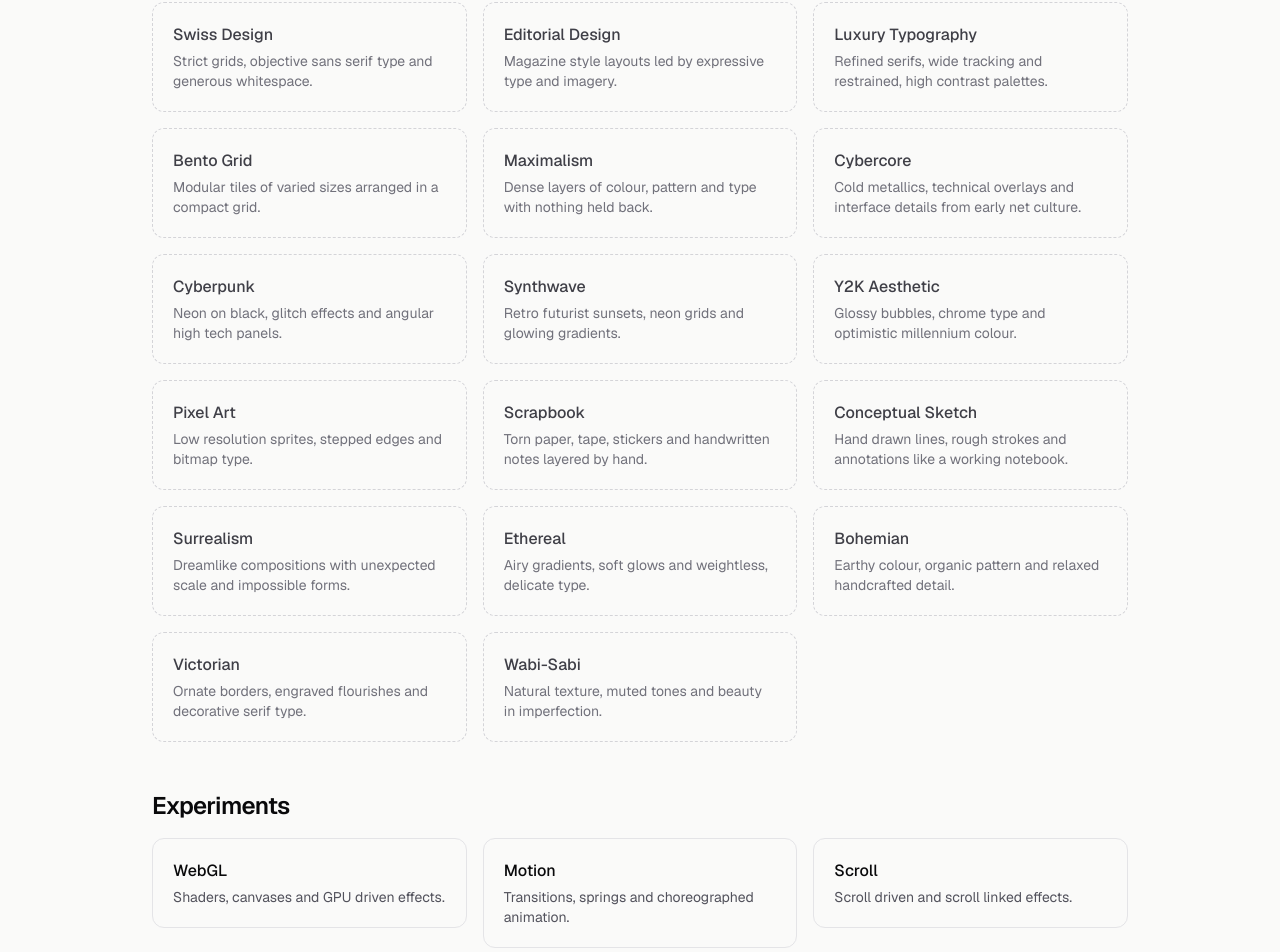
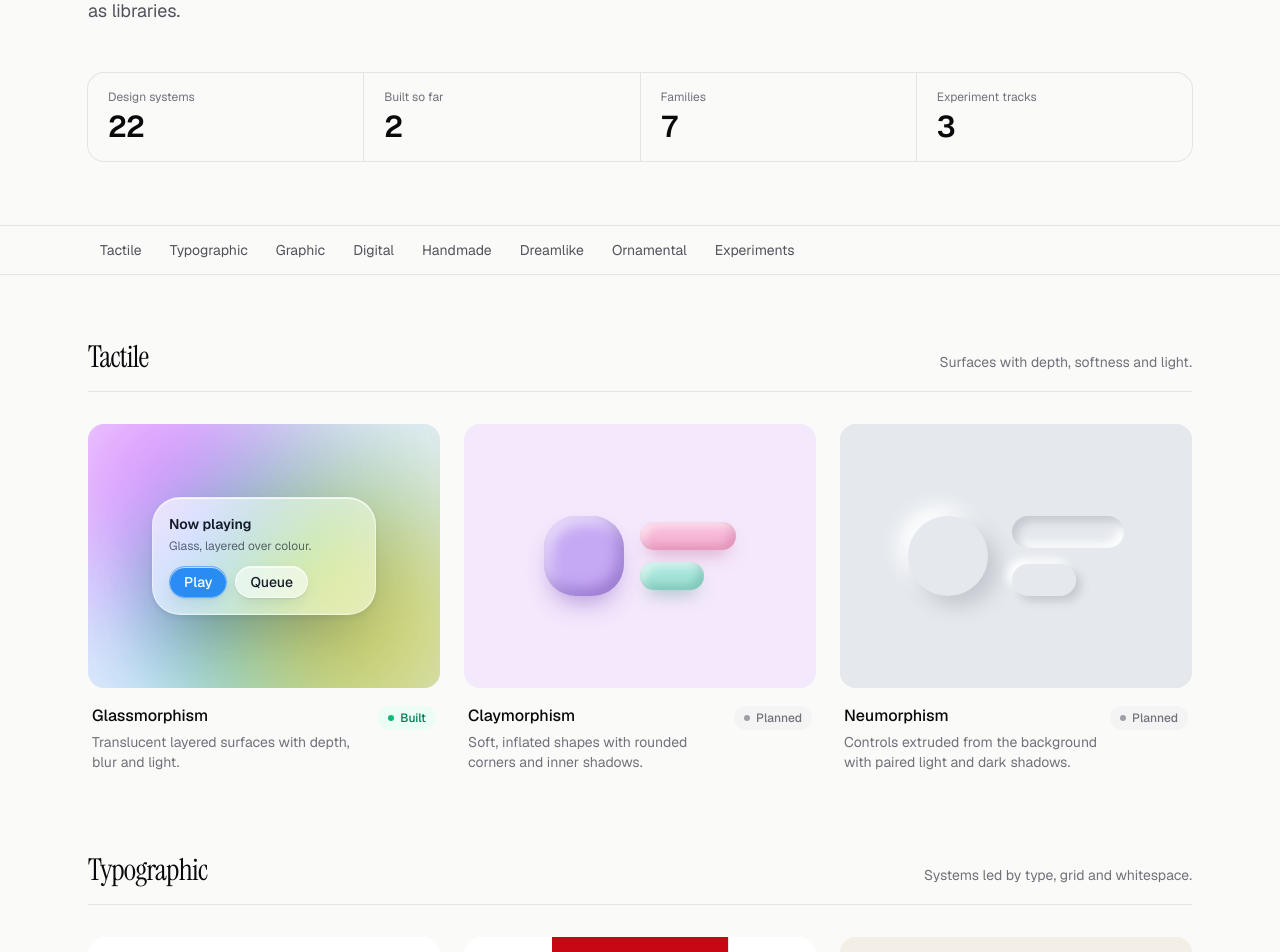
Before and after one commit to ebenezermerd/aliveUI, a Next.js app in the folder apps/lab/: page / in a window 1280 px wide. Shown: the part 435-1387 px from the top of the page. Built offline with nearby package versions, Linux system fonts and the light colour scheme.

Commit message:
feat: rebuild the lab home page as a gallery of live previews

```diff
--- a/apps/lab/app/page.tsx
+++ b/apps/lab/app/page.tsx
@@ -1,53 +1,122 @@
-import Link from "next/link";
-import { experimentCategories, plannedSystems, readySystems, systems } from "@/lib/registry";
+import type { ComponentType } from "react";
+import { ExperimentCard } from "@/components/home/experiment-card";
+import { swatches } from "@/components/home/swatches";
+import { SystemCard } from "@/components/home/system-card";
+import {
+  experimentCategories,
+  families,
+  readySystems,
+  systems,
+  systemsInFamily,
+  type DesignSystem,
+  type PlannedSlug,
+  type SystemSlug,
+} from "@/lib/registry";
+import { showcases } from "@/showcases";
 
-const cardClass =
-  "block rounded-xl border border-zinc-200 p-5 transition-colors hover:border-zinc-400";
+function artFor(system: DesignSystem): ComponentType {
+  return system.status === "ready"
+    ? showcases[system.slug as SystemSlug].Preview
+    : swatches[system.slug as PlannedSlug];
+}
 
 export default function HomePage() {
+  const stats = [
+    { value: systems.length, label: "Design systems" },
+    { value: readySystems.length, label: "Built so far" },
+    { value: families.length, label: "Families" },
+    { value: experimentCategories.length, label: "Experiment tracks" },
+  ];
+
   return (
-    <main className="mx-auto max-w-5xl space-y-12 px-6 py-12">
-      <section id="systems" className="space-y-4">
-        <div className="flex items-baseline justify-between gap-4">
-          <h1 className="text-2xl font-semibold tracking-tight">Design systems</h1>
-          <p className="text-sm text-zinc-500">
-            {readySystems.length} of {systems.length} built
+    <main>
+      <section className="mx-auto max-w-6xl px-6 pt-20 pb-16 sm:pt-28">
+        <p className="text-sm font-medium tracking-wide text-zinc-500">AliveUI Lab</p>
+        <h1 className="mt-4 max-w-3xl font-display text-5xl leading-[1.02] tracking-tight text-balance text-zinc-950 sm:text-7xl">
+          Every design system, <em className="text-zinc-500">alive</em> in one place.
+        </h1>
+        <p className="mt-6 max-w-xl text-lg text-pretty text-zinc-600">
+          A workspace for building interfaces in many styles, from quiet minimalism to Apple grade
+          glass, and shipping the good parts as libraries.
         </p>
+
+        <dl className="mt-12 grid grid-cols-2 gap-px overflow-hidden rounded-2xl bg-zinc-200 ring-1 ring-zinc-200 sm:grid-cols-4">
+          {stats.map((stat) => (
+            <div key={stat.label} className="bg-stone-50 px-5 py-4">
+              <dt className="text-xs text-zinc-500">{stat.label}</dt>
+              <dd className="mt-1 text-3xl font-semibold tracking-tight text-zinc-950 tabular-nums">
+                {stat.value}
+              </dd>
             </div>
-        <ul className="grid gap-4 sm:grid-cols-2">
-          {readySystems.map((system) => (
-            <li key={system.slug}>
-              <Link href={`/systems/${system.slug}`} className={cardClass}>
-                <h2 className="font-medium">{system.name}</h2>
-                <p className="mt-1 text-sm text-zinc-600">{system.description}</p>
-              </Link>
+          ))}
+        </dl>
+      </section>
+
+      <nav
+        aria-label="Families"
+        className="sticky top-14 z-10 border-y border-zinc-200 bg-stone-50/80 backdrop-blur-md"
+      >
+        <ul className="mx-auto flex max-w-6xl gap-1 overflow-x-auto px-6 py-2 text-sm [scrollbar-width:none]">
+          {families.map((family) => (
+            <li key={family.slug}>
+              <a
+                href={`#${family.slug}`}
+                className="block rounded-full px-3 py-1.5 whitespace-nowrap text-zinc-600 transition-colors hover:bg-zinc-200/60 hover:text-zinc-950"
+              >
+                {family.name}
+              </a>
             </li>
           ))}
+          <li>
+            <a
+              href="#experiments"
+              className="block rounded-full px-3 py-1.5 whitespace-nowrap text-zinc-600 transition-colors hover:bg-zinc-200/60 hover:text-zinc-950"
+            >
+              Experiments
+            </a>
+          </li>
         </ul>
+      </nav>
 
-        <h2 className="pt-4 text-sm font-medium text-zinc-500">Planned</h2>
-        <ul className="grid gap-4 sm:grid-cols-2 lg:grid-cols-3">
-          {plannedSystems.map((system) => (
-            <li key={system.slug} className="rounded-xl border border-dashed border-zinc-300 p-5">
-              <h3 className="font-medium text-zinc-700">{system.name}</h3>
-              <p className="mt-1 text-sm text-zinc-500">{system.description}</p>
+      <div id="systems" className="mx-auto max-w-6xl space-y-20 px-6 py-16">
+        {families.map((family) => {
+          const members = systemsInFamily(family.slug);
+          return (
+            <section key={family.slug} id={family.slug} className="scroll-mt-32">
+              <header className="mb-8 flex flex-wrap items-baseline justify-between gap-2 border-b border-zinc-200 pb-4">
+                <h2 className="font-display text-3xl tracking-tight text-zinc-950">
+                  {family.name}
+                </h2>
+                <p className="text-sm text-zinc-500">{family.description}</p>
+              </header>
+              <ul className="grid gap-x-6 gap-y-10 sm:grid-cols-2 lg:grid-cols-3">
+                {members.map((system) => (
+                  <li key={system.slug}>
+                    <SystemCard system={system} Art={artFor(system)} />
                   </li>
                 ))}
               </ul>
             </section>
+          );
+        })}
+      </div>
 
-      <section id="experiments" className="space-y-4">
-        <h2 className="text-2xl font-semibold tracking-tight">Experiments</h2>
-        <ul className="grid gap-4 sm:grid-cols-3">
+      <section id="experiments" className="scroll-mt-32 border-t border-zinc-200 bg-white">
+        <div className="mx-auto max-w-6xl px-6 py-16">
+          <header className="mb-8 flex flex-wrap items-baseline justify-between gap-2">
+            <h2 className="font-display text-3xl tracking-tight text-zinc-950">Experiments</h2>
+            <p className="text-sm text-zinc-500">
+              Ideas start here and graduate into packages when they are ready.
+            </p>
+          </header>
+          <ul className="grid gap-x-6 gap-y-10 sm:grid-cols-3">
             {experimentCategories.map((category) => (
               <li key={category.slug}>
-              <Link href={`/experiments/${category.slug}`} className={cardClass}>
-                <h3 className="font-medium">{category.name}</h3>
-                <p className="mt-1 text-sm text-zinc-600">{category.description}</p>
-              </Link>
+                <ExperimentCard category={category} />
               </li>
             ))}
           </ul>
+        </div>
       </section>
     </main>
   );
--- /dev/null
+++ b/apps/lab/components/home/experiment-card.tsx
@@ -0,0 +1,72 @@
+import Link from "next/link";
+import type { ExperimentCategory } from "@/lib/registry";
+
+function WebglArt() {
+  return (
+    <div
+      className="absolute inset-0 bg-zinc-950"
+      style={{
+        backgroundImage:
+          "radial-gradient(circle at 30% 30%, #7c3aed, transparent 55%), radial-gradient(circle at 70% 70%, #06b6d4, transparent 55%)",
+      }}
+    >
+      <div className="absolute inset-0 bg-[linear-gradient(#ffffff14_1px,transparent_1px),linear-gradient(90deg,#ffffff14_1px,transparent_1px)] bg-[size:20px_20px]" />
+    </div>
+  );
+}
+
+function MotionArt() {
+  return (
+    <div className="absolute inset-0 flex items-center justify-center gap-2 bg-[#f97316]">
+      {[0, 1, 2, 3, 4].map((index) => (
+        <span
+          key={index}
+          className="size-3 animate-bounce rounded-full bg-white motion-reduce:animate-none"
+          style={{ animationDelay: `${index * 120}ms` }}
+        />
+      ))}
+    </div>
+  );
+}
+
+function ScrollArt() {
+  return (
+    <div className="absolute inset-0 flex flex-col items-center justify-center gap-1.5 bg-[#0ea5e9] px-10">
+      {[1, 0.8, 0.6, 0.4, 0.25].map((opacity, index) => (
+        <span
+          key={index}
+          className="h-2 rounded-full bg-white"
+          style={{ opacity, width: `${100 - index * 12}%` }}
+        />
+      ))}
+    </div>
+  );
+}
+
+const art = { webgl: WebglArt, motion: MotionArt, scroll: ScrollArt } as const;
+
+export function ExperimentCard({ category }: { category: ExperimentCategory }) {
+  const Art = art[category.slug as keyof typeof art];
+  const count = category.experiments.length;
+
+  return (
+    <Link
+      href={`/experiments/${category.slug}`}
+      className="group block rounded-3xl outline-none focus-visible:ring-2 focus-visible:ring-zinc-900 focus-visible:ring-offset-4 focus-visible:ring-offset-stone-50"
+    >
+      <div
+        aria-hidden
+        className="relative aspect-[16/9] overflow-hidden rounded-2xl transition-transform duration-500 group-hover:scale-[1.015]"
+      >
+        {Art ? <Art /> : null}
+      </div>
+      <div className="flex items-baseline justify-between gap-3 px-1 pt-4">
+        <h3 className="font-medium text-zinc-950">{category.name}</h3>
+        <span className="text-xs text-zinc-500 tabular-nums">
+          {count === 0 ? "Coming soon" : `${count} experiment${count === 1 ? "" : "s"}`}
+        </span>
+      </div>
+      <p className="mt-1 px-1 text-sm text-zinc-500">{category.description}</p>
+    </Link>
+  );
+}
--- /dev/null
+++ b/apps/lab/components/home/system-card.tsx
@@ -0,0 +1,62 @@
+import Link from "next/link";
+import type { ComponentType } from "react";
+import type { DesignSystem } from "@/lib/registry";
+import { cn } from "@aliveui/primitives";
+
+interface SystemCardProps {
+  system: DesignSystem;
+  /** The live preview for a built system, or the placeholder swatch for a planned one. */
+  Art: ComponentType;
+}
+
+export function SystemCard({ system, Art }: SystemCardProps) {
+  const ready = system.status === "ready";
+
+  const body = (
+    <>
+      <div
+        aria-hidden
+        className={cn(
+          "relative aspect-[4/3] overflow-hidden rounded-2xl ring-1 ring-black/5 ring-inset",
+          "transition-transform duration-500 ease-[cubic-bezier(0.2,0,0,1)]",
+          ready && "group-hover:scale-[1.015]",
+          !ready && "saturate-[0.85]",
+        )}
+      >
+        <Art />
+      </div>
+      <div className="flex items-start justify-between gap-3 px-1 pt-4">
+        <div className="min-w-0">
+          <h3 className="font-medium text-zinc-950">{system.name}</h3>
+          <p className="mt-1 text-sm text-pretty text-zinc-500">{system.description}</p>
+        </div>
+        <StatusPill ready={ready} />
+      </div>
+    </>
+  );
+
+  if (!ready) return <div className="group block">{body}</div>;
+
+  return (
+    <Link
+      href={`/systems/${system.slug}`}
+      className="group block rounded-3xl outline-none focus-visible:ring-2 focus-visible:ring-zinc-900 focus-visible:ring-offset-4 focus-visible:ring-offset-stone-50"
+    >
+      {body}
+    </Link>
+  );
+}
+
+function StatusPill({ ready }: { ready: boolean }) {
+  return (
+    <span
+      className={cn(
+        "mt-0.5 inline-flex shrink-0 items-center gap-1.5 rounded-full px-2.5 py-1 text-xs font-medium",
+        ready ? "bg-emerald-50 text-emerald-700" : "bg-zinc-100 text-zinc-500",
+      )}
+    >
+      <span className={cn("size-1.5 rounded-full", ready ? "bg-emerald-500" : "bg-zinc-400")} />
+      {ready ? "Built" : "Planned"}
+    </span>
+  );
+}
```
Lines whose indentation alone changed are shown as unchanged.
